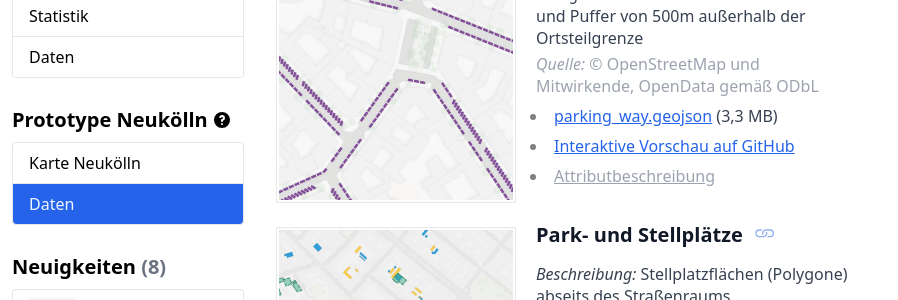
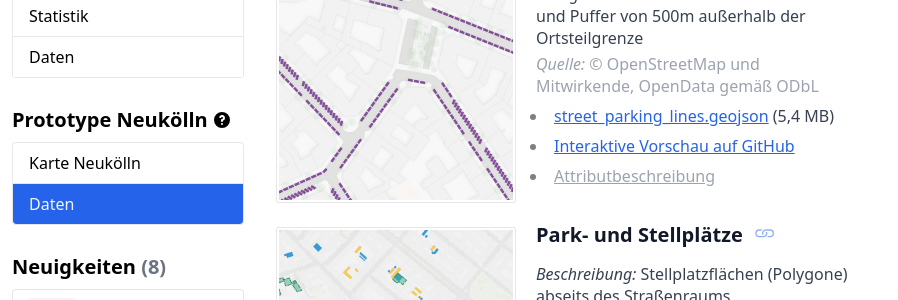
Before and after one commit to osmberlin/parkraum.osm-verkehrswende.org, a Jekyll site: the page built from project-prototype-neukoelln/data.html, in a window 1280 px wide and 900 px high. Shown: the part 357-657 px from the top of the window, without its empty margins (0-898 px from the left). Built offline with Jekyll 4.4.1, drawn with Linux system fonts in a browser that asks for light colours.

Commit message:
Updated new street parking data
Updated URL's, new name since "street parking" should now be the term instead of "parking lanes" (according to the new logic/naming after the OSM schema renewal)

```diff
--- a/project-prototype-neukoelln/data.html
+++ b/project-prototype-neukoelln/data.html
@@ -9,7 +9,7 @@ menu_highlight: project_prototype_data
 </h1>
 
 <p>Die verwendeten Scripte sind <a
-		href="https://github.com/osmberlin/parkraum.osm-verkehrswende.org/blob/main/project-prototype-neukoelln/scripts">auf GitHub verfügbar und dort
+		href="https://github.com/SupaplexOSM/street_parking.py">auf GitHub verfügbar und dort
 		auch dokumentiert</a>.</p>
 
 <h1 class="!mt-12 !mb-5">
@@ -31,12 +31,12 @@ menu_highlight: project_prototype_data
 		</p>
 		<p class="!my-1 text-gray-400"><em>Quelle:</em> © OpenStreetMap und Mitwirkende, OpenData gemäß ODbL</p>
 		<ul class="px-3">
-			<li><a href="{{ '/project-prototype-neukoelln/data/parking_way.geojson' | relative_url }}">parking_way.geojson</a></strong> (3,3 MB)</li>
+			<li><a href="{{ '/project-prototype-neukoelln/data/street_parking_lines.geojson' | relative_url }}">street_parking_lines.geojson</a></strong> (5,4 MB)</li>
 			<li><a
-					href="https://github.com/osmberlin/parkraum.osm-verkehrswende.org/blob/main/project-prototype-neukoelln/data/parking_way.geojson">Interaktive
+					href="https://github.com/osmberlin/parkraum.osm-verkehrswende.org/blob/main/project-prototype-neukoelln/data/street_parking_lines.geojson">Interaktive
 					Vorschau auf GitHub</a></li>
 			<li><a class="text-gray-400"
-					href="https://github.com/osmberlin/parkraum.osm-verkehrswende.org/blob/main/project-prototype-neukoelln/data/#parking_waygeojson">Attributbeschreibung</a>
+					href="https://github.com/osmberlin/parkraum.osm-verkehrswende.org/blob/main/project-prototype-neukoelln/data/#street_parking_linesgeojson">Attributbeschreibung</a>
 			</li>
 		</ul>
 	</div>
```
